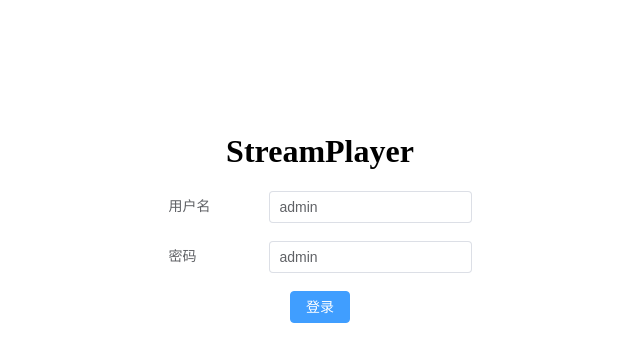
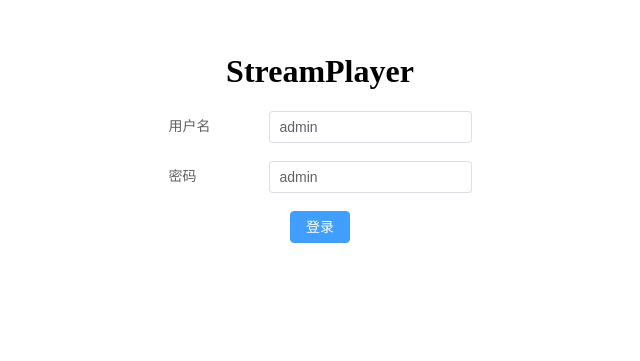
Before and after one commit to ZhReimu/stream-player, a Vue app: page / in a window 1280 px wide. Shown: the part 191-552 px from the top of the page, without its empty margins (320-960 px from the left). Built offline with nearby package versions, Linux system fonts and the light colour scheme.

Commit message:
优化登录页面样式

```diff
--- a/src/views/login.vue
+++ b/src/views/login.vue
@@ -43,7 +43,7 @@ const submitForm = () => {
     display: flex;
     flex-direction: column;
     justify-content: center;
-    height: 100vh;
+    height: calc(100vh - 20vh);
     align-items: center;
 }
 </style>
```
